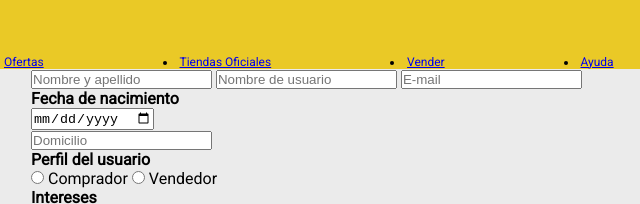
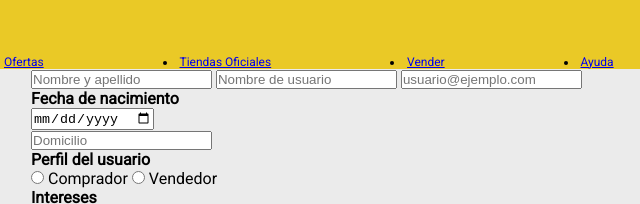
Before and after one commit to isabelbgonzalez/mercadoliebre, a website: page views/register.html in a window 1280 px wide. Shown: the part 266-470 px from the top of the page, 33-673 px from the left. Drawn offline with Linux system fonts and the light colour scheme; files that its build step writes are made by us from their sources; files whose address does not match are found by name.

Commit message:
Update register.html

```diff
--- a/views/register.html
+++ b/views/register.html
@@ -44,7 +44,8 @@
             <form action="/" method="POST">
                 <input type="text" name="name" placeholder="Nombre y apellido">
                 <input type="text" name="user" placeholder="Nombre de usuario">
-                <input type="email" name="email" placeholder="E-mail">
+
+                <input id="email" name="email" type="email" placeholder="usuario@ejemplo.com" required>
                 <br>
                 <label for="birth_date"><b>Fecha de nacimiento</b></label>
                 <br>
```
